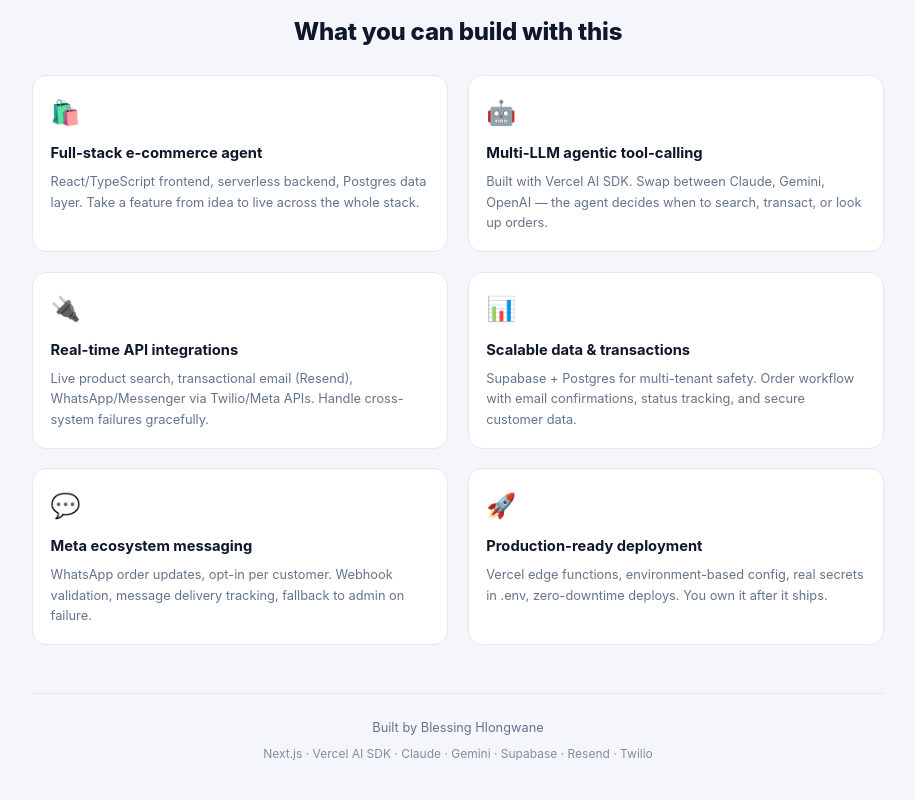
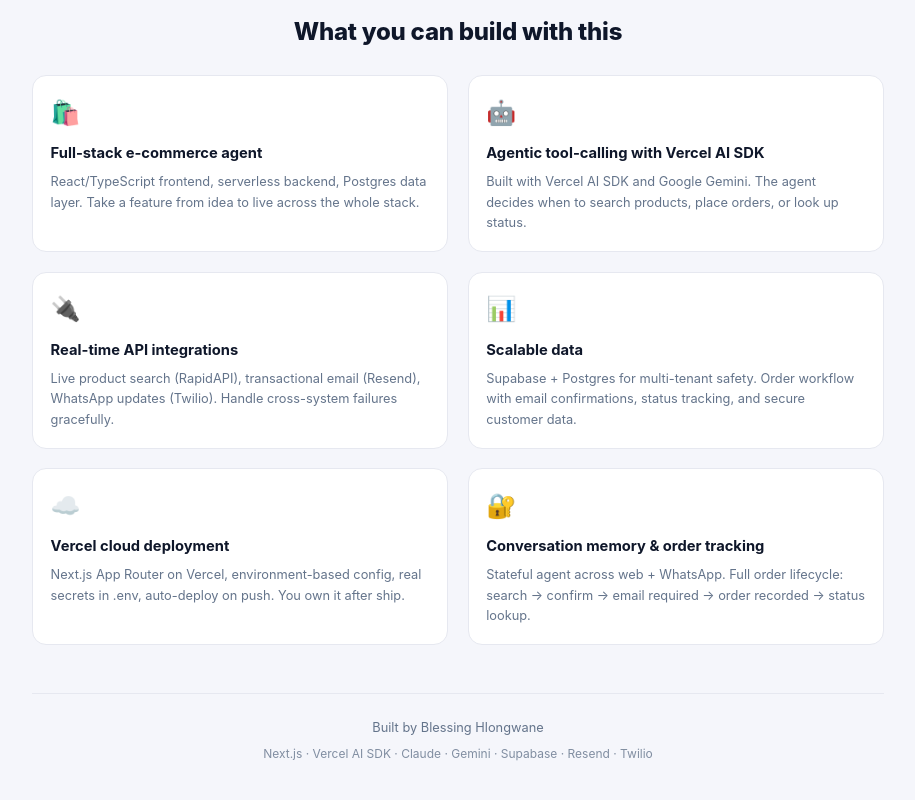
Before and after one commit to BlesstheGM/portfolio, a Next.js app: page / in a window 1280 px wide. Shown: the part 754-1554 px from the top of the page, without its empty margins (182-1097 px from the left). Built offline with nearby package versions, Linux system fonts and the light colour scheme.

Commit message:
Fix feature cards: be honest about stack (Gemini only, no edge functions, Vercel Cloud instead of WhatsApp, simplify copy)

```diff
--- a/app/page.tsx
+++ b/app/page.tsx
@@ -30,28 +30,28 @@
   },
   {
     icon: '🤖',
-    title: 'Multi-LLM agentic tool-calling',
-    desc: 'Built with Vercel AI SDK. Swap between Claude, Gemini, OpenAI — the agent decides when to search, transact, or look up orders.',
+    title: 'Agentic tool-calling with Vercel AI SDK',
+    desc: 'Built with Vercel AI SDK and Google Gemini. The agent decides when to search products, place orders, or look up status.',
   },
   {
     icon: '🔌',
     title: 'Real-time API integrations',
-    desc: 'Live product search, transactional email (Resend), WhatsApp/Messenger via Twilio/Meta APIs. Handle cross-system failures gracefully.',
+    desc: 'Live product search (RapidAPI), transactional email (Resend), WhatsApp updates (Twilio). Handle cross-system failures gracefully.',
   },
   {
     icon: '📊',
-    title: 'Scalable data & transactions',
+    title: 'Scalable data',
     desc: 'Supabase + Postgres for multi-tenant safety. Order workflow with email confirmations, status tracking, and secure customer data.',
   },
   {
-    icon: '💬',
-    title: 'Meta ecosystem messaging',
-    desc: 'WhatsApp order updates, opt-in per customer. Webhook validation, message delivery tracking, fallback to admin on failure.',
+    icon: '☁️',
+    title: 'Vercel cloud deployment',
+    desc: 'Next.js App Router on Vercel, environment-based config, real secrets in .env, auto-deploy on push. You own it after ship.',
   },
   {
-    icon: '🚀',
-    title: 'Production-ready deployment',
-    desc: 'Vercel edge functions, environment-based config, real secrets in .env, zero-downtime deploys. You own it after it ships.',
+    icon: '🔐',
+    title: 'Conversation memory & order tracking',
+    desc: 'Stateful agent across web + WhatsApp. Full order lifecycle: search → confirm → email required → order recorded → status lookup.',
   },
 ];
 
```
